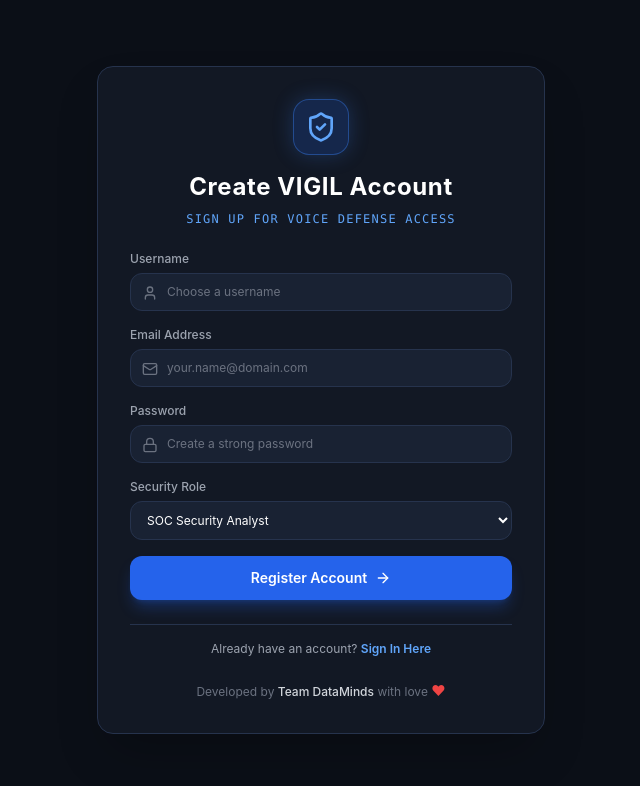
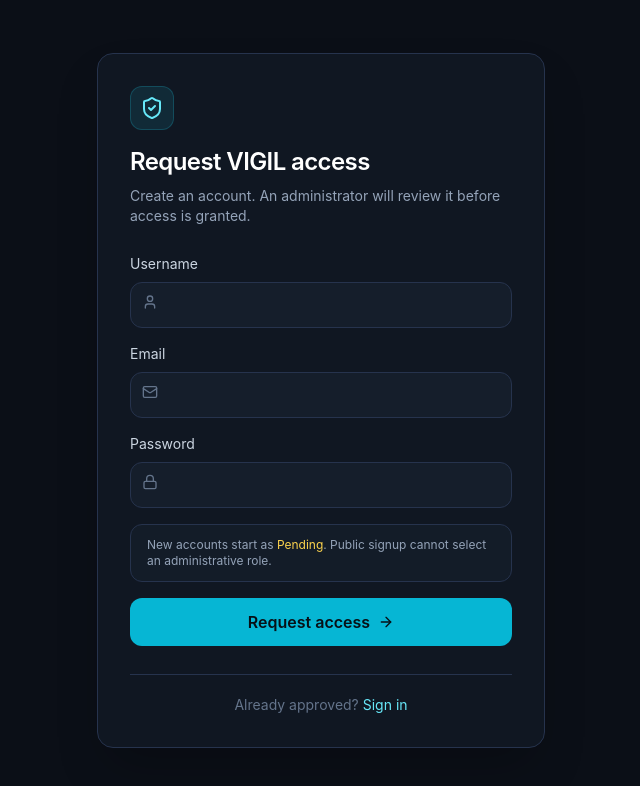
Before and after one commit to Mokshsaini7/VIGIl, a Next.js app in the folder frontend/: page / in a window 1280 px wide. Both pictures are taken after a click on the button "Request an account". Shown: the top 786 px of the page, without its empty margins (319-959 px from the left). Built offline with nearby package versions, Linux system fonts and the light colour scheme.

Commit message:
Update SignupView.tsx

```diff
--- a/frontend/src/components/SignupView.tsx
+++ b/frontend/src/components/SignupView.tsx
@@ -1,6 +1,9 @@
 'use client';
 
-import React, { useState } from 'react';
+import React, {
+  useState,
+} from 'react';
+
 import {
   ShieldCheck,
   Lock,
@@ -10,245 +13,345 @@ import {
   AlertCircle,
 } from 'lucide-react';
 
+import { API_URL } from '@/lib/api';
+
+
 interface SignupViewProps {
-  onSignupSuccess: (user: {
+
+  onSignupSuccess: (
+    user: {
       username: string;
       role: string;
       token: string;
-  }) => void;
+      account_status: string;
+    }
+  ) => void;
+
   onSwitchToLogin: () => void;
 }
 
-export const SignupView: React.FC<SignupViewProps> = ({
+
+export const SignupView: React.FC<
+  SignupViewProps
+> = ({
   onSignupSuccess,
   onSwitchToLogin,
 }) => {
-  const [username, setUsername] = useState('');
-  const [email, setEmail] = useState('');
-  const [password, setPassword] = useState('');
-  const [role, setRole] = useState('ANALYST');
-  const [loading, setLoading] = useState(false);
-  const [error, setError] = useState<string | null>(null);
 
-  const handleSubmit = async (e: React.FormEvent) => {
+  const [
+    username,
+    setUsername,
+  ] = useState('');
+
+  const [
+    email,
+    setEmail,
+  ] = useState('');
+
+  const [
+    password,
+    setPassword,
+  ] = useState('');
+
+  const [
+    loading,
+    setLoading,
+  ] = useState(false);
+
+  const [
+    error,
+    setError,
+  ] = useState<string | null>(
+    null
+  );
+
+
+  const handleSubmit = async (
+    e: React.FormEvent
+  ) => {
+
     e.preventDefault();
 
-    if (!username || !email || !password) {
-      setError('Please fill in all required fields.');
+    setError(null);
+
+
+    if (
+      !username ||
+      !email ||
+      !password
+    ) {
+
+      setError(
+        'Complete all fields.'
+      );
+
       return;
     }
 
+
+    if (password.length < 10) {
+
+      setError(
+        'Use at least 10 characters for your password.'
+      );
+
+      return;
+    }
+
+
     setLoading(true);
-    setError(null);
+
 
     try {
+
       const res = await fetch(
-        'https://vigil-backend-bbwj.onrender.com/api/auth/register',
+        `${API_URL}/api/auth/register`,
         {
           method: 'POST',
+
           headers: {
-            'Content-Type': 'application/json',
+            'Content-Type':
+              'application/json',
           },
+
           body: JSON.stringify({
             username,
             email,
             password,
-            role,
           }),
         }
       );
 
-      if (res.ok) {
-        const data = await res.json();
 
-        localStorage.setItem('vigil_token', data.access_token);
-
-        localStorage.setItem(
-          'vigil_user',
-          JSON.stringify({
-            username: data.username,
-            role: data.role,
-          })
+      const data =
+        await res
+          .json()
+          .catch(
+            () => ({})
           );
 
-        onSignupSuccess({
-          username: data.username,
-          role: data.role,
-          token: data.access_token,
-        });
-      } else {
-        const errData = await res
-          .json()
-          .catch(() => ({ detail: 'Registration failed' }));
+
+      if (!res.ok) {
 
         setError(
-          errData.detail ||
-            'Could not create account. Username or Email may already exist.'
+          data.detail
+          ||
+          'Could not create the account.'
         );
+
+        return;
       }
-    } catch (err) {
+
+
+      onSignupSuccess({
+        username:
+          data.username,
+
+        role:
+          'USER',
+
+        token:
+          '',
+
+        account_status:
+          data.account_status,
+      });
+
+    } catch {
+
       setError(
-        'Server connection error. Please ensure backend is running.'
+        'VIGIL could not reach the security service. Check the backend URL.'
       );
+
     } finally {
+
       setLoading(false);
     }
   };
 
+
   return (
+
     <div className="min-h-screen bg-[#0B0F17] flex items-center justify-center p-4">
-      <div className="w-full max-w-md bg-[#121824] border border-[#26334D] rounded-2xl p-8 shadow-2xl space-y-6">
 
-        {/* VIGIL Header */}
-        <div className="text-center space-y-2">
-          <div className="inline-flex w-14 h-14 rounded-2xl bg-blue-600/20 border border-blue-500/40 items-center justify-center text-blue-400 mb-2 glow-blue">
-            <ShieldCheck className="w-8 h-8 text-blue-400" />
+      <div className="w-full max-w-md bg-[#101722] border border-[#26334D] rounded-2xl p-8 shadow-2xl">
+
+        <div className="mb-7">
+
+          <div className="inline-flex w-11 h-11 rounded-xl bg-cyan-400/10 border border-cyan-400/20 items-center justify-center mb-4">
+
+            <ShieldCheck className="w-6 h-6 text-cyan-300" />
+
           </div>
 
-          <h1 className="text-2xl font-bold text-white tracking-wide">
-            Create VIGIL Account
+
+          <h1 className="text-2xl font-semibold text-white tracking-tight">
+
+            Request VIGIL access
+
           </h1>
 
-          <p className="text-xs text-blue-400 uppercase tracking-widest font-mono">
-            Sign Up For Voice Defense Access
+
+          <p className="mt-2 text-sm text-slate-400">
+
+            Create an account. An administrator will review it before access is granted.
+
           </p>
+
         </div>
 
-        {/* Error Alert */}
+
         {error && (
-          <div className="p-3 bg-red-500/10 border border-red-500/30 rounded-lg text-red-400 text-xs flex items-center space-x-2">
-            <AlertCircle className="w-4 h-4 flex-shrink-0" />
-            <span>{error}</span>
+
+          <div className="mb-5 p-3 rounded-xl border border-red-500/20 bg-red-500/5 text-red-300 text-sm flex gap-2">
+
+            <AlertCircle className="w-4 h-4 mt-0.5 shrink-0" />
+
+            <span>
+              {error}
+            </span>
+
           </div>
+
         )}
 
-        {/* Registration Form */}
-        <form onSubmit={handleSubmit} className="space-y-4 text-xs">
 
-          {/* Username */}
-          <div>
-            <label className="block text-gray-400 mb-1.5 font-medium">
+        <form
+          onSubmit={handleSubmit}
+          className="space-y-4"
+        >
+
+          <label className="block text-sm text-slate-300">
+
             Username
+
+            <div className="relative mt-2">
+
+              <User className="w-4 h-4 text-slate-500 absolute left-3 top-3" />
+
+              <input
+                value={username}
+                onChange={(e) =>
+                  setUsername(
+                    e.target.value
+                  )
+                }
+                autoComplete="username"
+                className="w-full bg-[#151E2B] border border-[#26334D] rounded-xl pl-9 pr-3 py-3 text-sm text-white focus:outline-none focus:border-cyan-400/60"
+              />
+
+            </div>
+
           </label>
 
-            <div className="relative">
-              <User className="w-4 h-4 text-gray-500 absolute left-3 top-3" />
 
-              <input
-                type="text"
-                placeholder="Choose a username"
-                value={username}
-                onChange={(e) => setUsername(e.target.value)}
-                className="w-full bg-[#192233] border border-[#26334D] rounded-xl pl-9 pr-3 py-2.5 text-white placeholder-gray-500 focus:outline-none focus:border-blue-500"
-              />
-            </div>
-          </div>
+          <label className="block text-sm text-slate-300">
 
-          {/* Email */}
-          <div>
-            <label className="block text-gray-400 mb-1.5 font-medium">
-              Email Address
-            </label>
+            Email
 
-            <div className="relative">
-              <Mail className="w-4 h-4 text-gray-500 absolute left-3 top-3" />
+            <div className="relative mt-2">
+
+              <Mail className="w-4 h-4 text-slate-500 absolute left-3 top-3" />
 
               <input
                 type="email"
-                placeholder="your.name@domain.com"
                 value={email}
-                onChange={(e) => setEmail(e.target.value)}
-                className="w-full bg-[#192233] border border-[#26334D] rounded-xl pl-9 pr-3 py-2.5 text-white placeholder-gray-500 focus:outline-none focus:border-blue-500"
+                onChange={(e) =>
+                  setEmail(
+                    e.target.value
+                  )
+                }
+                autoComplete="email"
+                className="w-full bg-[#151E2B] border border-[#26334D] rounded-xl pl-9 pr-3 py-3 text-sm text-white focus:outline-none focus:border-cyan-400/60"
               />
-            </div>
+
             </div>
 
-          {/* Password */}
-          <div>
-            <label className="block text-gray-400 mb-1.5 font-medium">
-              Password
           </label>
 
-            <div className="relative">
-              <Lock className="w-4 h-4 text-gray-500 absolute left-3 top-3" />
+
+          <label className="block text-sm text-slate-300">
+
+            Password
+
+            <div className="relative mt-2">
+
+              <Lock className="w-4 h-4 text-slate-500 absolute left-3 top-3" />
 
               <input
                 type="password"
-                placeholder="Create a strong password"
                 value={password}
-                onChange={(e) => setPassword(e.target.value)}
-                className="w-full bg-[#192233] border border-[#26334D] rounded-xl pl-9 pr-3 py-2.5 text-white placeholder-gray-500 focus:outline-none focus:border-blue-500"
+                onChange={(e) =>
+                  setPassword(
+                    e.target.value
+                  )
+                }
+                autoComplete="new-password"
+                className="w-full bg-[#151E2B] border border-[#26334D] rounded-xl pl-9 pr-3 py-3 text-sm text-white focus:outline-none focus:border-cyan-400/60"
               />
-            </div>
+
             </div>
 
-          {/* Security Role */}
-          <div>
-            <label className="block text-gray-400 mb-1.5 font-medium">
-              Security Role
           </label>
 
-            <select
-              value={role}
-              onChange={(e) => setRole(e.target.value)}
-              className="w-full bg-[#192233] border border-[#26334D] rounded-xl px-3 py-2.5 text-white focus:outline-none focus:border-blue-500"
-            >
-              <option value="ANALYST">
-                SOC Security Analyst
-              </option>
 
-              <option value="OPERATOR">
-                Live Operations Monitor
-              </option>
+          <div className="rounded-xl border border-[#26334D] bg-[#151E2B]/70 px-4 py-3 text-xs text-slate-400">
 
-              <option value="ADMIN">
-                System Administrator
-              </option>
-            </select>
+            New accounts start as{' '}
+
+            <span className="text-amber-300">
+              Pending
+            </span>
+
+            .
+
+            {' '}
+
+            Public signup cannot select an administrative role.
+
           </div>
 
-          {/* Register Button */}
+
           <button
-            type="submit"
             disabled={loading}
-            className="w-full bg-blue-600 hover:bg-blue-500 text-white font-semibold py-3 rounded-xl transition-all shadow-lg shadow-blue-600/30 flex items-center justify-center space-x-2 disabled:opacity-50 text-sm"
+            className="w-full bg-cyan-500 hover:bg-cyan-400 text-[#071016] font-semibold py-3 rounded-xl transition-colors flex items-center justify-center gap-2 disabled:opacity-50"
           >
-            <span>
-              {loading ? 'Creating Account...' : 'Register Account'}
-            </span>
 
-            {!loading && <ArrowRight className="w-4 h-4" />}
+            {loading
+              ? 'Submitting request…'
+              : 'Request access'
+            }
+
+            {!loading && (
+              <ArrowRight className="w-4 h-4" />
+            )}
+
           </button>
+
         </form>
 
-        {/* Footer Link to Login */}
-        <div className="pt-4 border-t border-[#26334D] text-center text-xs text-gray-400">
-          Already have an account?{' '}
+
+        <div className="mt-7 pt-5 border-t border-[#26334D] text-sm text-slate-500 text-center">
+
+          Already approved?
+
+          {' '}
 
           <button
-            type="button"
-            onClick={onSwitchToLogin}
-            className="text-blue-400 font-semibold hover:underline"
+            onClick={
+              onSwitchToLogin
+            }
+            className="text-cyan-300 hover:text-cyan-200"
           >
-            Sign In Here
+
+            Sign in
+
           </button>
-        </div>
 
-        {/* Team Credit */}
-        <div className="text-center text-xs text-gray-500 -mt-2">
-          Developed by{' '}
-
-          <span className="text-gray-300 font-medium">
-            Team DataMinds
-          </span>{' '}
-
-          with love{' '}
-          <span className="text-red-500 text-sm">♥</span>
         </div>
 
       </div>
+
     </div>
   );
 };
-
-export default SignupView;
```
Lines whose indentation alone changed are shown as unchanged.
